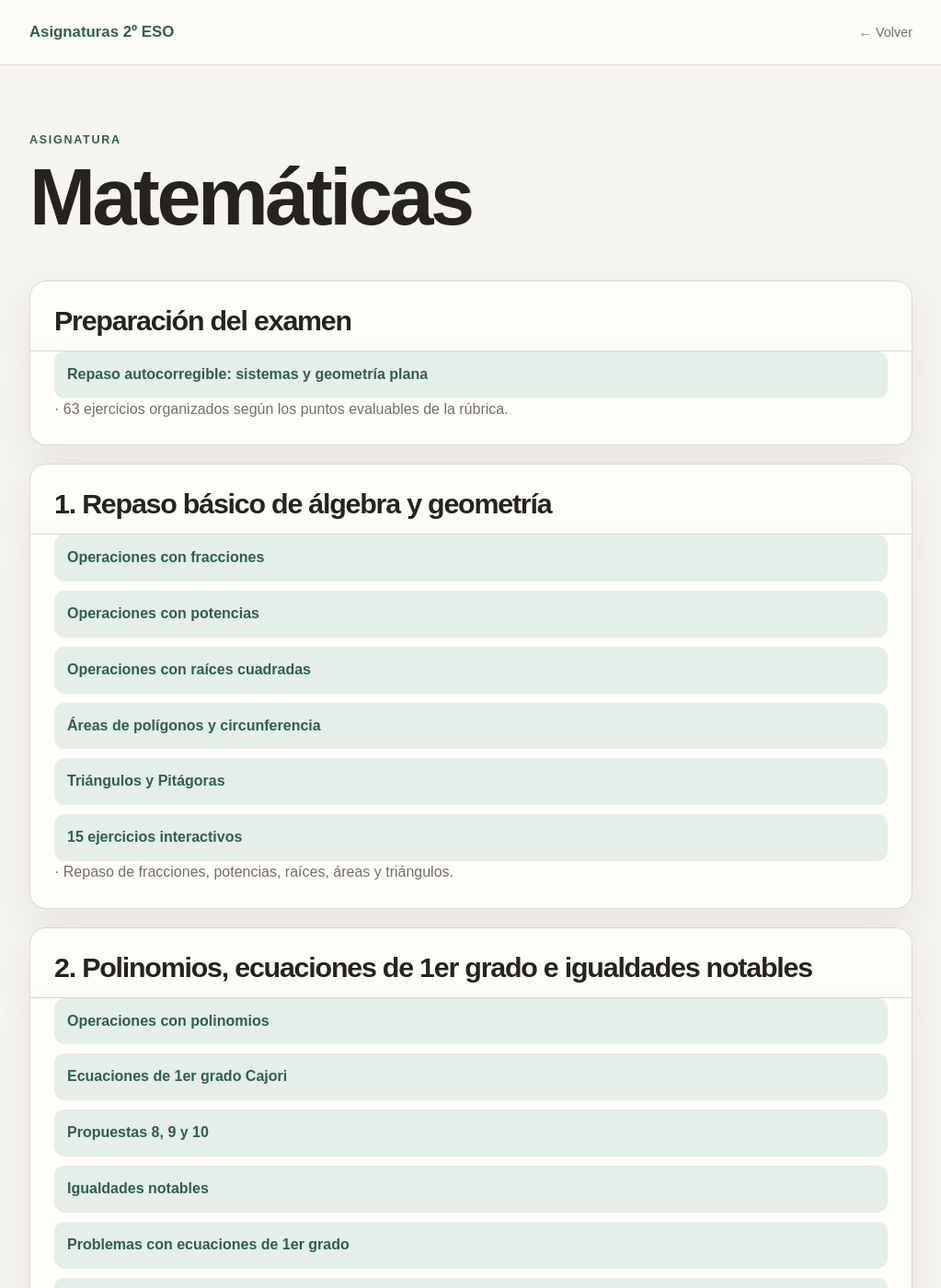
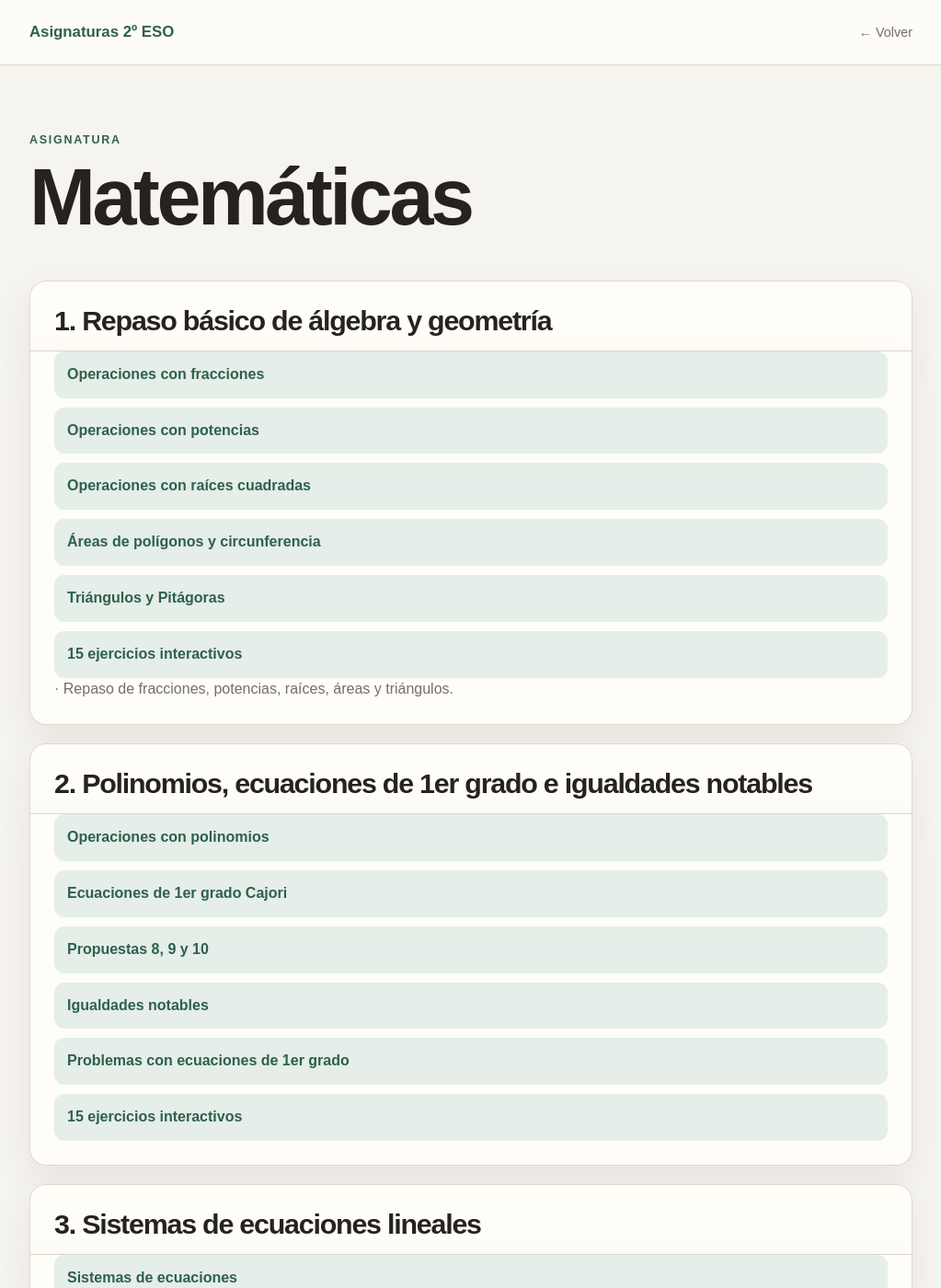
Before and after one commit to oxidoGIT/maths, a Jekyll site: the page built from _subjects/matematicas.md, in a window 1280 px wide and 1400 px high. Shown: the whole window at 92% size, without its empty margins (128-1151 px from the left). Built offline with Jekyll 4.4.1, drawn with Linux system fonts in a browser that asks for light colours; some of the changed text lies outside the part shown.

Commit message:
Update Asignatura “matematicas”

```diff
--- a/_subjects/matematicas.md
+++ b/_subjects/matematicas.md
@@ -3,10 +3,6 @@ title: Matemáticas
 order: 1
 language: es
 ---
-## Preparación del examen
-
-* [Repaso autocorregible: sistemas y geometría plana](matematicas/repaso-examen-sistemas-geometria.html) · 63 ejercicios organizados según los puntos evaluables de la rúbrica.
-
 ## 1. Repaso básico de álgebra y geometría
 
 * [Operaciones con fracciones](https://chatgpt.com/canvas/shared/69dbccf8c8548191a2b485968f15892d)
```
Also changed, not shown: other parts of _subjects/matematicas.md (+4 -0 lines).
